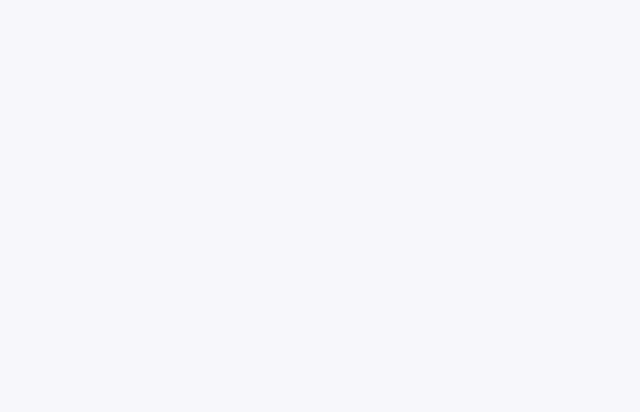
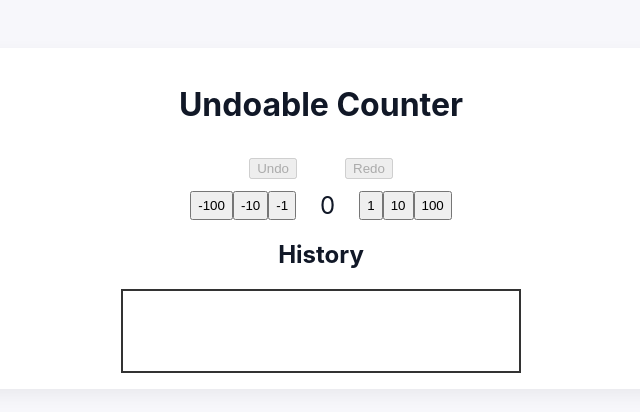
Before and after one commit to evgenyvinnik/ReactPractice, a React (Vite) app: page /undoable_counter in a window 1280 px wide. Before the commit this address had no page. Shown: the top 412 px of the page, without its empty margins (319-959 px from the left). Built offline with nearby package versions, Linux system fonts and the light colour scheme.

Commit message:
implement Undoable counter

```diff
--- a/src/App.jsx
+++ b/src/App.jsx
@@ -1,13 +1,15 @@
-import React from 'react'
-import { Routes, Route } from 'react-router-dom'
-import Home from './pages/Home'
-import MemoryGame from './pages/memory_game/MemoryGame'
+import React from "react";
+import { Routes, Route } from "react-router-dom";
+import Home from "./pages/Home";
+import MemoryGame from "./pages/memory_game/MemoryGame";
+import UndoableCounter from "./pages/undoable_counter/UndoableCounter";
 
 export default function App() {
   return (
     <Routes>
       <Route path="/" element={<Home />} />
       <Route path="/memory_game" element={<MemoryGame />} />
+      <Route path="/undoable_counter" element={<UndoableCounter />} />
     </Routes>
-  )
+  );
 }
--- a/src/pages/Home.jsx
+++ b/src/pages/Home.jsx
@@ -8,6 +8,9 @@ export default function Home() {
         <li>
           <Link to="/memory_game">Memory Game</Link>
         </li>
+        <li>
+          <Link to="/undoable_counter">Undoable Counter</Link>
+        </li>
       </ul>
     </main>
   )
--- a/src/pages/memory_game/MemoryGame.jsx
+++ b/src/pages/memory_game/MemoryGame.jsx
@@ -1,4 +1,4 @@
-import React, { useState, useEffect, use } from "react";
+import React, { useState, useEffect } from "react";
 import "./styles.css";
 
 const SIZE = 36;
--- /dev/null
+++ b/src/pages/undoable_counter/UndoableCounter.jsx
@@ -0,0 +1,107 @@
+import React, { useState } from "react";
+import "./styles.css";
+
+const STEPS = [1, 10, 100];
+
+export default function UndoableCounter() {
+  const [counter, setCounter] = useState(0);
+
+  const [redoStack, setRedoStack] = useState([]);
+  const [undoStack, setUndoStack] = useState([]);
+  const [history, setHistory] = useState([]);
+
+  const changeCounter = (delta) => {
+    let newCounter = counter + delta;
+
+    setHistory([
+      { delta, history: `(${counter} -> ${newCounter})` },
+      ...history,
+    ]);
+    setCounter(newCounter);
+
+    setRedoStack([]);
+    setUndoStack([-delta, ...undoStack]);
+  };
+
+  const onUndo = () => {
+    let delta = undoStack.pop();
+    let newCounter = counter + delta;
+
+    setHistory([
+      { delta, history: `undo (${counter} -> ${newCounter})` },
+      ...history,
+    ]);
+    setCounter(newCounter);
+
+
+    setUndoStack([...undoStack]);
+    setRedoStack([-delta, ...redoStack]);
+  }
+
+  const onRedo = () => {
+    let delta = redoStack.pop();
+
+    let newCounter = counter + delta;
+
+    setHistory([
+      { delta, history: `redo (${counter} -> ${newCounter})` },
+      ...history,
+    ]);
+    setCounter(newCounter);
+
+    setUndoStack([-delta, ...undoStack]);
+    setRedoStack([...redoStack])
+  }
+
+  return (
+    <main className="container">
+      <h1 className="header">Undoable Counter</h1>
+      <div className="undo-redo">
+        <button disabled={undoStack.length === 0} onClick={onUndo}>Undo</button>
+        <button disabled={redoStack.length === 0} onClick={onRedo}>Redo</button>
+      </div>
+      <div className="counters">
+        <div className="stepper">
+          {STEPS.map((value, index) => {
+            return (
+              <button
+                key={`down-${index}`}
+                onClick={() => {
+                  changeCounter(-value);
+                }}
+              >
+                -{value}
+              </button>
+            );
+          })}
+        </div>
+        <div className="counter">{counter}</div>
+        <div className="stepper">
+          {STEPS.reverse().map((value, index) => {
+            return (
+              <button
+                key={`up-${index}`}
+                onClick={() => {
+                  changeCounter(value);
+                }}
+              >
+                {value}
+              </button>
+            );
+          })}
+        </div>
+      </div>
+      <h2 className="header">History</h2>
+      <div className="history">
+        {history.map(({ delta, history }, index) => {
+          return (
+            <div className="delta" key={`history-${index}`}>
+              <div>{delta}</div>
+              <div>{history}</div>
+            </div>
+          );
+        })}
+      </div>
+    </main>
+  );
+}
--- /dev/null
+++ b/src/pages/undoable_counter/styles.css
@@ -0,0 +1,51 @@
+.container {
+  max-width: 900px;
+  margin: 48px auto;
+  padding: 16px;
+  background: var(--card);
+  border-radius: 8px;
+  display: flex;
+  flex-direction: column;
+  flex-wrap: wrap;
+  align-items: center;
+  justify-content: center;
+}
+
+.undo-redo {
+  display: flex;
+  flex-direction: row;
+  gap: 48px;
+  margin: 12px;
+}
+
+.history {
+  border: 2px solid #333;
+  max-width: 400px;
+  padding: 40px;
+  display: flex;
+  flex-direction: column;
+  row-gap: 24px;
+  min-width: 400px;
+}
+
+.counters {
+  display: flex;
+  flex-direction: row;
+  gap: 24px;
+}
+
+.stepper {
+  display: flex;
+  flex-direction: row;
+  row-gap: 8px;
+}
+
+.counter {
+  font-size: x-large;
+}
+
+.delta {
+  display: flex;
+  flex-direction: row;
+  justify-content: space-around;
+}
```
